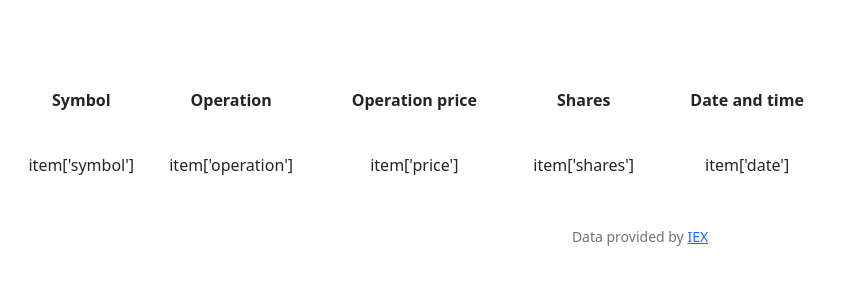
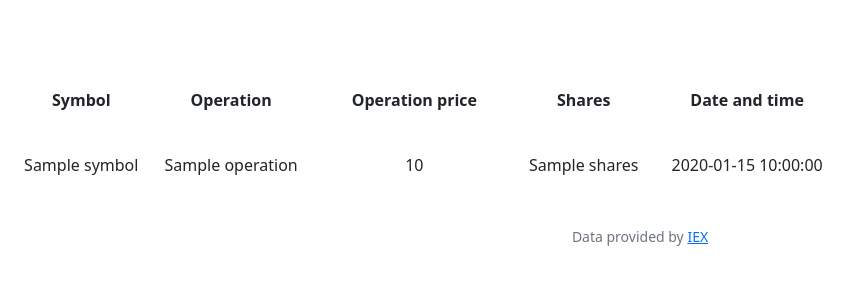
Before and after one commit to mjiid/cs50, a Flask app: template finance/templates/history.html in a window 1280 px wide. Shown: the part 76-376 px from the top of the page, without its empty margins (0-860 px from the left). Run offline with Flask 2, Linux system fonts and the light colour scheme; the template is opened without the code that fills it: most values are stand-ins (such as "Sample title", 1, 10 or a date in 2020); some libraries are stand-ins or nearby versions.

Commit message:
Sun, Jan 8, 2023, 10:10 PM +00:00

```diff
--- a/finance/templates/history.html
+++ b/finance/templates/history.html
@@ -11,11 +11,11 @@
     </tr>
     {% for item in data %}
     <tr>
-        <td>item['symbol']</td>
-        <td>item['operation']</td>
-        <td>item['price']</td>
-        <td>item['shares']</td>
-        <td>item['date']</td>
+        <td>{{ item['symbol'] }}</td>
+        <td>{{ item['operation'] }}</td>
+        <td>{{ item['price'] }}</td>
+        <td>{{ item['shares'] }}</td>
+        <td>{{ item['date'] }}</td>
     </tr>
     {% endfor %}
 </table>
```
Also changed, not shown: finance/finance.db.
